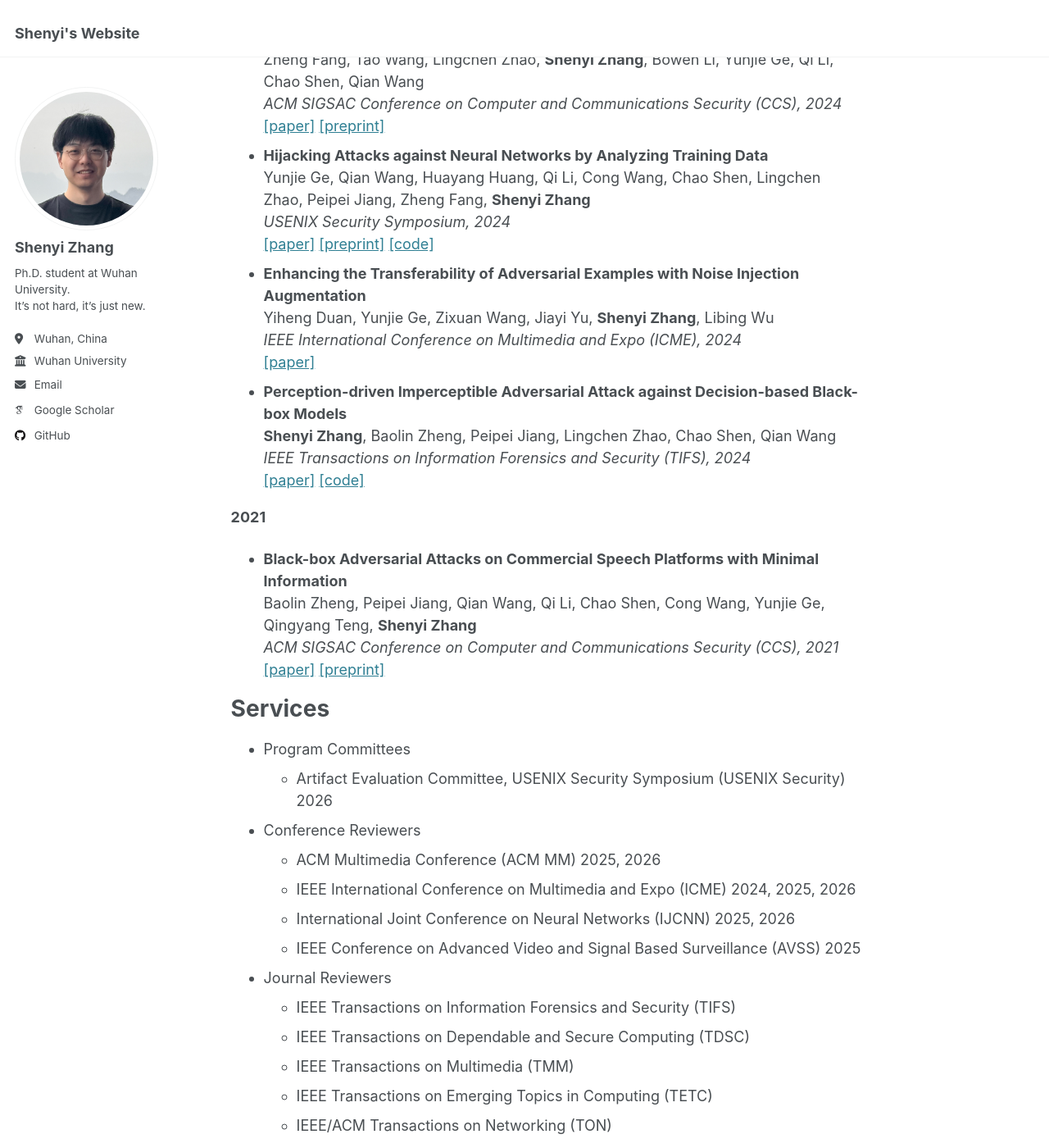
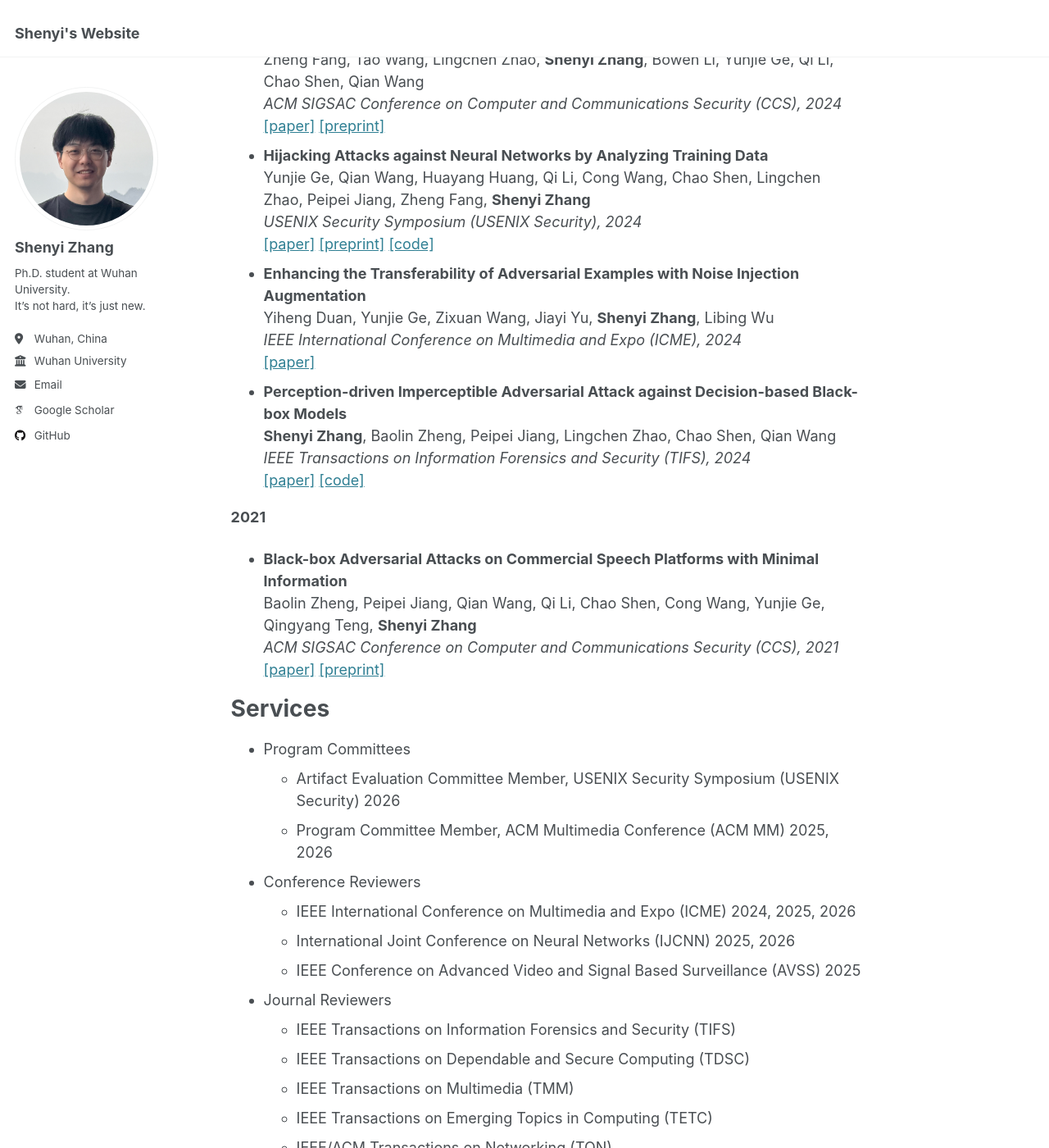
Before and after one commit to shenyizg/shenyizg.github.io, a Jekyll site: the page built from _pages/about.md, in a window 1280 px wide and 1400 px high, scrolled down 1366 px. Shown: the whole window at 82% size. Built offline with Jekyll 4.4.1, drawn with Linux system fonts in a browser that asks for light colours; some web fonts are replaced; some of the changed text lies outside the part shown.

Commit message:
Update about.md

```diff
--- a/_pages/about.md
+++ b/_pages/about.md
@@ -36,7 +36,7 @@ Publications
   [[paper]](https://ieeexplore.ieee.org/document/11210179) [[preprint]](https://arxiv.org/abs/2504.04394)
 * **JBShield: Defending Large Language Models from Jailbreak Attacks through Activated Concept Analysis and Manipulation**
   **Shenyi Zhang**, Yuchen Zhai, Keyan Guo, Hongxin Hu, Shengnan Guo, Zheng Fang, Lingchen Zhao, Chao Shen, Cong Wang, Qian Wang
-  _USENIX Security Symposium, 2025_
+  _USENIX Security Symposium (USENIX Security), 2025_
   [[paper]](https://www.usenix.org/conference/usenixsecurity25/presentation/zhang-shenyi)  [[preprint]](https://arxiv.org/abs/2502.07557)  [[code]](https://github.com/NISPLab/JBShield)  [[slides]](https://github.com/shenyizg/shenyizg.github.io/blob/master/_talks/slide-jbshield.pdf)
 
 **2024**
@@ -46,7 +46,7 @@ Publications
   [[paper]](https://dl.acm.org/doi/abs/10.1145/3658644.3670309)  [[preprint]](https://arxiv.org/abs/2406.19311)
 * **Hijacking Attacks against Neural Networks by Analyzing Training Data**
   Yunjie Ge, Qian Wang, Huayang Huang, Qi Li, Cong Wang, Chao Shen, Lingchen Zhao, Peipei Jiang, Zheng Fang, **Shenyi Zhang**
-  _USENIX Security Symposium, 2024_
+  _USENIX Security Symposium (USENIX Security), 2024_
   [[paper]](https://www.usenix.org/conference/usenixsecurity24/presentation/ge-hijacking)  [[preprint]](https://arxiv.org/abs/2401.09740)  [[code]](https://github.com/NISPLab/CleanSheet/)
 * **Enhancing the Transferability of Adversarial Examples with Noise Injection Augmentation**
   Yiheng Duan, Yunjie Ge, Zixuan Wang, Jiayi Yu, **Shenyi Zhang**, Libing Wu
@@ -67,9 +67,9 @@ Publications
 Services
 ======
 * Program Committees
-  * Artifact Evaluation Committee, USENIX Security Symposium (USENIX Security) 2026
+  * Artifact Evaluation Committee Member, USENIX Security Symposium (USENIX Security) 2026
+  * Program Committee Member, ACM Multimedia Conference (ACM MM) 2025, 2026
 * Conference Reviewers
-  * ACM Multimedia Conference (ACM MM) 2025, 2026
   * IEEE International Conference on Multimedia and Expo (ICME) 2024, 2025, 2026
   * International Joint Conference on Neural Networks (IJCNN) 2025, 2026
   * IEEE Conference on Advanced Video and Signal Based Surveillance (AVSS) 2025
@@ -89,5 +89,5 @@ Services
 
 Talks
 ======
-* ACM SIGSAC China Postgraduate Academic Forum on Cyberspace Security, 2025 [[talk]](https://www.bilibili.com/video/BV1pEn7zdExm/)
+* ACM SIGSAC China Postgraduate Academic Forum on Cyberspace Security, 2025 [[talk]](https://www.bilibili.com/video/BV1pEn7zdExm)
 * JBShield: Defending Large Language Models from Jailbreak Attacks through Activated Concept Analysis and Manipulation, USENIX Security, 2025  [[slides]](https://github.com/shenyizg/shenyizg.github.io/blob/master/_talks/slide-jbshield.pdf)
```
